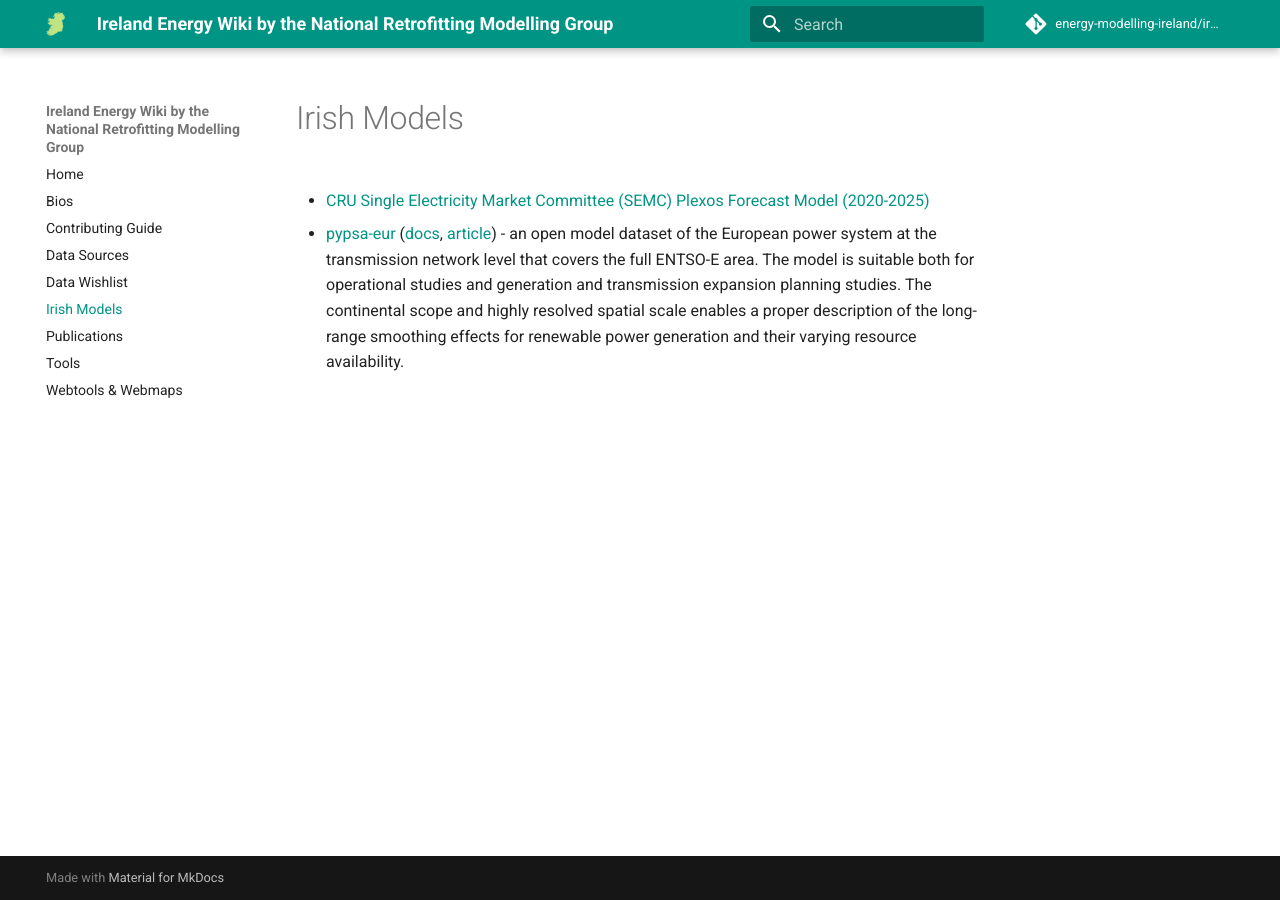
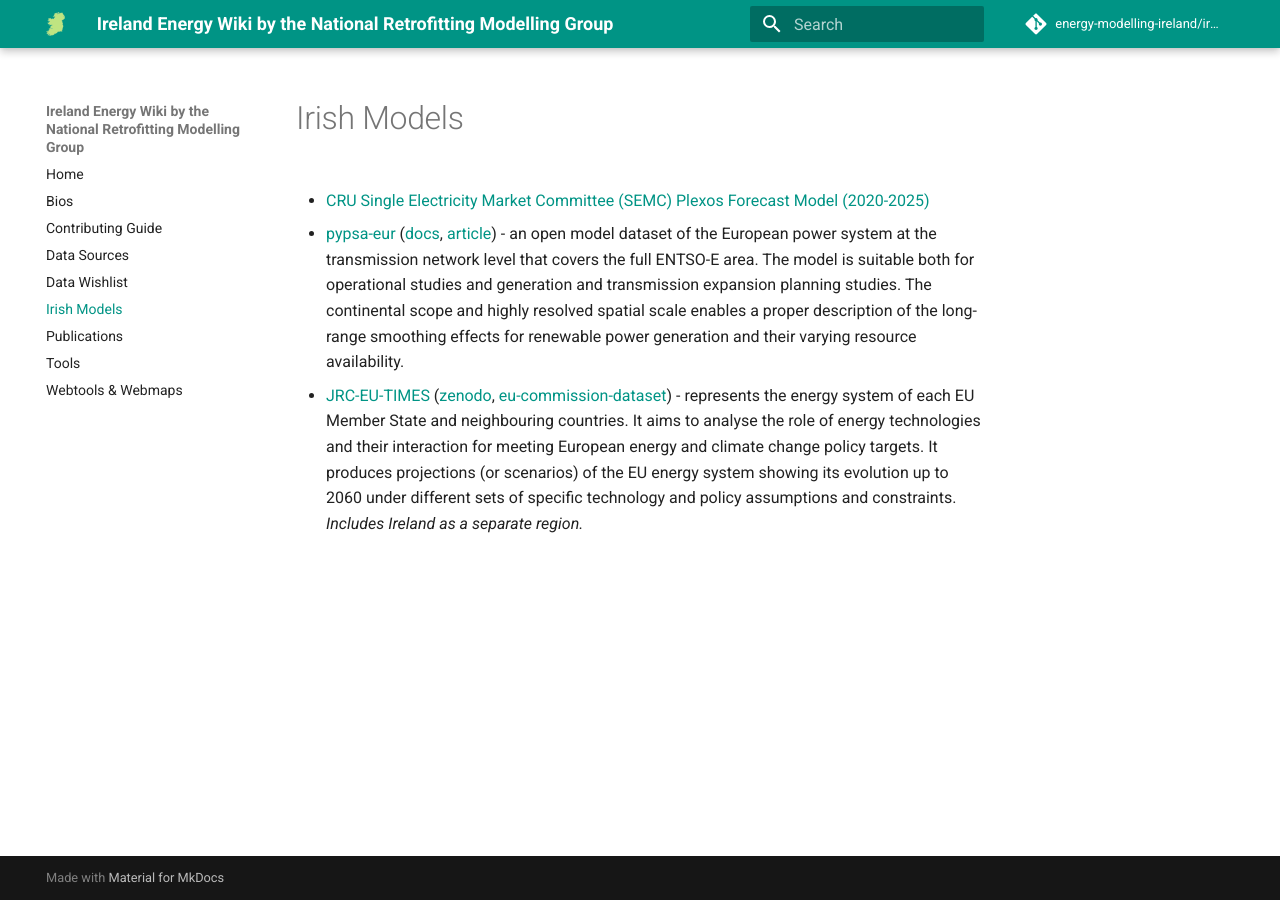
Before and after one commit to energy-modelling-ireland/wiki, an MkDocs documentation site: the page built from docs/Irish-Models.md, in a window 1280 px wide. Built offline with MkDocs 1.6.1 and Material for MkDocs 9.7.7, drawn with Linux system fonts in a browser that asks for light colours; comment, search, counter and statistics services are not loaded.

Commit message:
Add JRC-EU-TIMES to Irish-Models.md (#89)
Closes #87

Co-authored-by: olejandro <olejandro@users.noreply.github.com>

```diff
--- a/docs/Irish-Models.md
+++ b/docs/Irish-Models.md
@@ -3,3 +3,5 @@
 - [CRU Single Electricity Market Committee (SEMC) Plexos Forecast Model (2020-2025)](https://www.semcommittee.com/news-centre/sem-plexos-forecast-model-2020-2025-and-backcast-report)
 
 - [pypsa-eur](https://github.com/PyPSA/pypsa-eur) ([docs](https://pypsa-eur.readthedocs.io/en/latest/), [article](https://arxiv.org/abs/1806.01613)) - an open model dataset of the European power system at the transmission network level that covers the full ENTSO-E area. The model is suitable both for operational studies and generation and transmission expansion planning studies. The continental scope and highly resolved spatial scale enables a proper description of the long-range smoothing effects for renewable power generation and their varying resource availability.
+
+- [JRC-EU-TIMES](https://ec.europa.eu/jrc/en/scientific-tool/jrc-eu-times-model-assessing-long-term-role-energy-technologies) ([zenodo](https://zenodo.org/record/3544900), [eu-commission-dataset](https://data.jrc.ec.europa.eu/collection/id-00287)) - represents the energy system of each EU Member State and neighbouring countries. It aims to analyse the role of energy technologies and their interaction for meeting European energy and climate change policy targets. It produces projections (or scenarios) of the EU energy system showing its evolution up to 2060 under different sets of specific technology and policy assumptions and constraints. *Includes Ireland as a separate region.*
```
